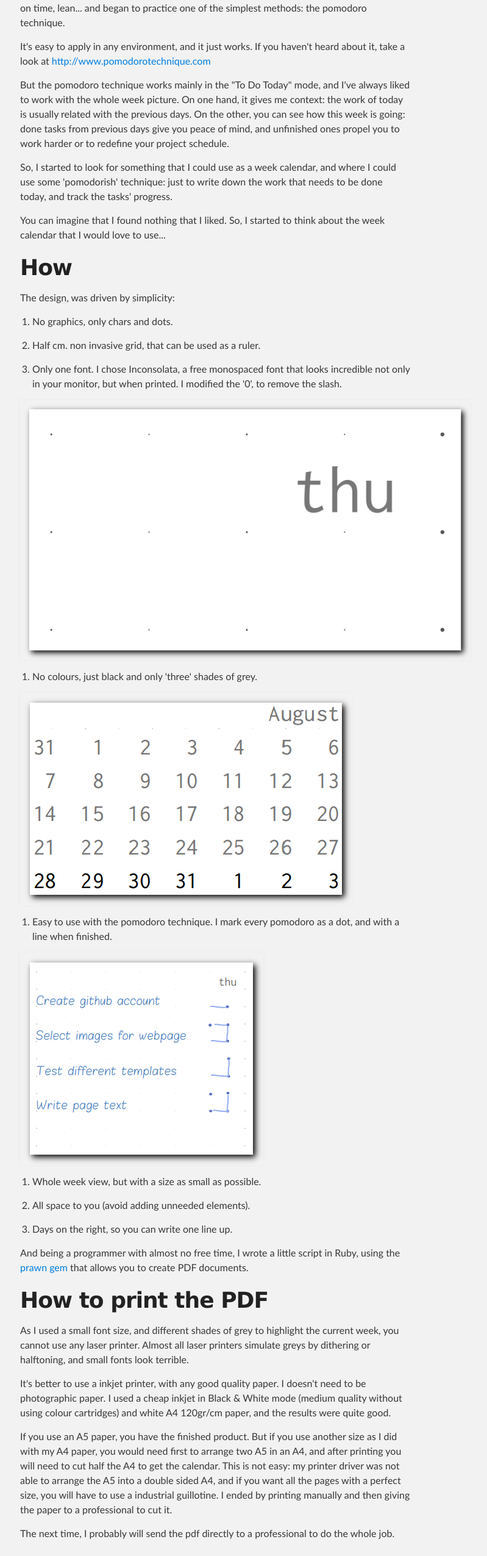
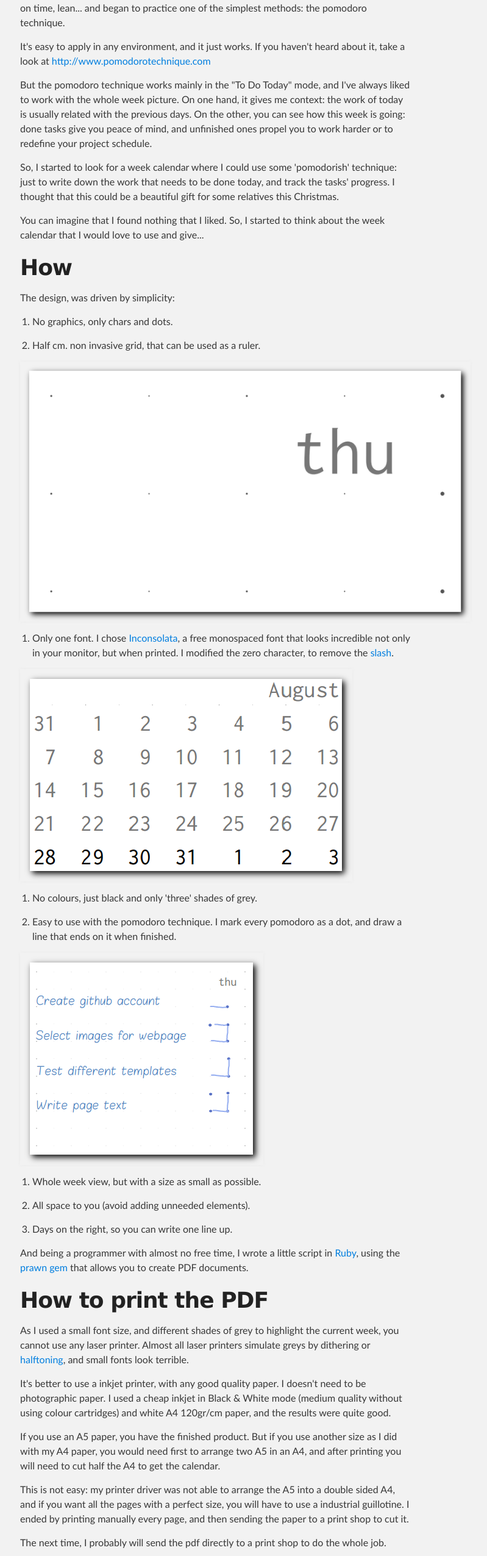
Before and after one commit to ferfebles/weekcalendar, a plain HTML site: page index.html in a window 1280 px wide. Shown: the part 787-3338 px from the top of the page at 61% size, without its empty margins (287-1086 px from the left). Drawn offline with Linux system fonts and the light colour scheme.

```diff
--- a/index.html
+++ b/index.html
@@ -45,13 +45,12 @@ Basically, I manage systems by writing code.</p>
 
 <p>It's easy to apply in any environment, and it just works. If you haven't heard about it, take a look at <a href="http://www.pomodorotechnique.com">http://www.pomodorotechnique.com</a></p>
 
-<p>But the pomodoro technique works mainly in the "To Do Today" mode, and I've always liked to work with the whole week picture.
-On one hand, it gives me context: the work of today is usually related with the previous days.
-On the other, you can see how this week is going: done tasks from previous days give you peace of mind, and unfinished ones propel you to work harder or to redefine your project schedule.</p>
+<p>But the pomodoro technique works mainly in the "To Do Today" mode, and I've always liked to work with the whole week picture. On one hand, it gives me context: the work of today is usually related with the previous days.
+On the other, you can see how this week is going: done tasks give you peace of mind, and unfinished ones propel you to work harder or to redefine your project schedule.</p>
 
-<p>So, I started to look for something that I could use as a week calendar, and where I could use some 'pomodorish' technique: just to write down the work that needs to be done today, and track the tasks' progress.</p>
+<p>So, I started to look for a week calendar where I could use some 'pomodorish' technique: just to write down the work that needs to be done today, and track the tasks' progress. I thought that this could be a beautiful gift for some relatives this Christmas.</p>
 
-<p>You can imagine that I found nothing that I liked. So, I started to think about the week calendar that I would love to use...</p>
+<p>You can imagine that I found nothing that I liked. So, I started to think about the week calendar that I would love to use and give...</p>
 
 <h1>
 <a id="how" class="anchor" href="#how" aria-hidden="true"><span class="octicon octicon-link"></span></a>How</h1>
@@ -61,19 +60,19 @@ On the other, you can see how this week is going: done tasks from previous days
 <ol>
 <li><p>No graphics, only chars and dots.</p></li>
 <li><p>Half cm. non invasive grid, that can be used as a ruler.</p></li>
-<li><p>Only one font. I chose Inconsolata, a free monospaced font that looks incredible not only in your monitor, but when printed. I modified the '0', to remove the slash.</p></li>
 </ol>
 
 <p><img src="/weekcalendar/images/FontGrid.png" alt="Font and Grid"></p>
 
 <ol>
-<li>No colours, just black and only 'three' shades of grey.</li>
+<li>Only one font. I chose <a href="http://en.wikipedia.org/wiki/Inconsolata">Inconsolata</a>, a free monospaced font that looks incredible not only in your monitor, but when printed. I modified the zero character, to remove the <a href="http://en.wikipedia.org/wiki/Slashed_zero">slash</a>.</li>
 </ol>
 
 <p><img src="/weekcalendar/images/August.png" alt="Shades of grey"></p>
 
 <ol>
-<li>Easy to use with the pomodoro technique. I mark every pomodoro as a dot, and with a line when finished.</li>
+<li><p>No colours, just black and only 'three' shades of grey.</p></li>
+<li><p>Easy to use with the pomodoro technique. I mark every pomodoro as a dot, and draw a line that ends on it when finished.</p></li>
 </ol>
 
 <p><img src="/weekcalendar/images/ToDoList.png" alt="To do list"></p>
@@ -84,25 +83,27 @@ On the other, you can see how this week is going: done tasks from previous days
 <li><p>Days on the right, so you can write one line up.</p></li>
 </ol>
 
-<p>And being a programmer with almost no free time, I wrote a little script in Ruby, using the <a href="http://prawnpdf.org">prawn gem</a> that allows you to create PDF documents.</p>
+<p>And being a programmer with almost no free time, I wrote a little script in <a href="https://www.ruby-lang.org/en/">Ruby</a>, using the <a href="http://prawnpdf.org">prawn gem</a> that allows you to create PDF documents.</p>
 
 <h1>
 <a id="how-to-print-the-pdf" class="anchor" href="#how-to-print-the-pdf" aria-hidden="true"><span class="octicon octicon-link"></span></a>How to print the PDF</h1>
 
-<p>As I used a small font size, and different shades of grey to highlight the current week, you cannot use any laser printer. Almost all laser printers simulate greys by dithering or halftoning, and small fonts look terrible.</p>
+<p>As I used a small font size, and different shades of grey to highlight the current week, you cannot use any laser printer. Almost all laser printers simulate greys by dithering or <a href="http://en.wikipedia.org/wiki/Halftone">halftoning</a>, and small fonts look terrible.</p>
 
 <p>It's better to use a inkjet printer, with any good quality paper. I doesn't need to be photographic paper. I used a cheap inkjet in Black &amp; White mode (medium quality without using colour cartridges) and white A4 120gr/cm paper, and the results were quite good.</p>
 
-<p>If you use an A5 paper, you have the finished product. But if you use another size as I did with my A4 paper, you would need first to arrange two A5 in an A4, and after printing you will need to cut half the A4 to get the calendar. This is not easy: my printer driver was not able to arrange the A5 into a double sided A4, and if you want all the pages with a perfect size, you will have to use a industrial guillotine. I ended by printing manually and then giving the paper to a professional to cut it.</p>
+<p>If you use an A5 paper, you have the finished product. But if you use another size as I did with my A4 paper, you would need first to arrange two A5 in an A4, and after printing you will need to cut half the A4 to get the calendar.</p>
 
-<p>The next time, I probably will send the pdf directly to a professional to do the whole job.</p>
+<p>This is not easy: my printer driver was not able to arrange the A5 into a double sided A4, and if you want all the pages with a perfect size, you will have to use a industrial guillotine. I ended by printing manually every page, and then sending the paper to a print shop to cut it.</p>
+
+<p>The next time, I probably will send the pdf directly to a print shop to do the whole job.</p>
 
 <h1>
 <a id="bonus" class="anchor" href="#bonus" aria-hidden="true"><span class="octicon octicon-link"></span></a>Bonus</h1>
 
 <p>After writing the code, and having printed the calendar, I started to look for a landscape A5 ring binder... If you are still reading you can suppose that I decided to design and build my own!.</p>
 
-<p>There are lots of tutorials around the internet. So this are only a few tricks, and some pictures that I took during the process.</p>
+<p>There are lots of tutorials around the internet. So these are only a few tricks, and some pictures that I took during the process.</p>
 
 <ol>
 <li>I bought three cheap two-ring binders, and used a Dremel like tool to take the rings apart.</li>
@@ -111,7 +112,7 @@ On the other, you can see how this week is going: done tasks from previous days
 <p><img src="/weekcalendar/images/DremelLike.png" alt="Dremel like"></p>
 
 <ol>
-<li>The base structure is made of 3mm cardboard. Two rectangles for the covers, and one thin rectangle for the spine. The size has to be at least two cm higher and four wider than an A5, but it depends on your rings and personal preferences.</li>
+<li>The base structure is made of 3mm cardboard. Two rectangles for the covers, and one thin rectangle for the spine. The size has to be at least 2cm higher and 4cm wider than an A5, but it depends on your rings and personal preferences.</li>
 </ol>
 
 <p><img src="/weekcalendar/images/Cardboard.png" alt="Cardboard"></p>
@@ -123,21 +124,21 @@ On the other, you can see how this week is going: done tasks from previous days
 <p><img src="/weekcalendar/images/EvaCoversSpine.png" alt="EVA glue"></p>
 
 <ol>
-<li><p>For the cover, I looked for some high quality images of textures on the web (there are zillions), and sent them to be printed with an hp latex printer over display panel textured paper. It resists sun, water and the result was fantastic. You can find interesting cover materials in wallpaper shops. The size of this piece should be at least 3cm bigger on each side than the eva foam.</p></li>
+<li><p>For the cover, I looked for some high quality images of textures on the web (there are zillions), and sent them to be printed with an HP latex printer over display panel textured paper. It resists sun, water and the result was fantastic!. You can find interesting cover materials in wallpaper shops too. The size of this piece should be at least 3cm bigger on each side than the EVA foam.</p></li>
 <li><p>Once you glue the cover to the eva foam, you have to cut the corners, and fold the remaining part to be glued on the inside, over the cardboard.</p></li>
-<li><p>I used black acrylic paper for the inside (endpaper). It's a nice textured paper, but very tough without being too thick.</p></li>
+<li><p>I used black acrylic painting paper for the inside (endpaper). It's a nice textured paper, but very tough without being too thick.</p></li>
 <li><p>Finally, the rings. You need to join them to the binder with a rivet. I found a very good cobbler with a hand tool to make holes and put rivets to shoes. He did a fantastic job!!.</p></li>
 </ol>
 
 <p><img src="/weekcalendar/images/Cobbler.png" alt="Cobbler"></p>
 
-<p>At the end I made three ring binders. The first test, full white, without texture printed on the outside. The other two were the real ones: they were almost too perfect, they don't seem to be hand made at all. Beautifully printed and fitted with a full 2015 week calendar, they were send as a Christmas gift to my brother and one cousin. I hope they will like it!!.</p>
+<p>At the end I made three ring binders. The first test, full white, without texture printed on the outside. The other two were the real ones: they were almost too perfect, they don't seem to be hand made at all. Beautifully printed and fitted with a full 2015 week calendar, they were sent as a Christmas gift to my brother and one cousin. I hope they will like it!!.</p>
 
 <p><img src="/weekcalendar/images/Binder.png" alt="Binder"></p>
 
 <p><img src="/weekcalendar/images/Binder2.png" alt="Binder"></p>
 
-<p>One ending note, all this was possible thanks to my wife. She was the one that reviewed my designs, gave me ideas about art materials that can be used for making the binder, and over all she took care of our mischievous little twins while I was doing all this.</p>
+<p>One ending note, all this was possible thanks to my wife. She was the one that reviewed my designs, gave me ideas about art materials that could be used for making the binder, and over all she took care of our mischievous little twins while I was doing all this.</p>
 
 <p><a href="https://www.youtube.com/watch?v=K_PPYOxxDUc">She makes my day, every day</a></p>
       </section>
```
Also changed, not shown: params.json (+1 -1 lines).
